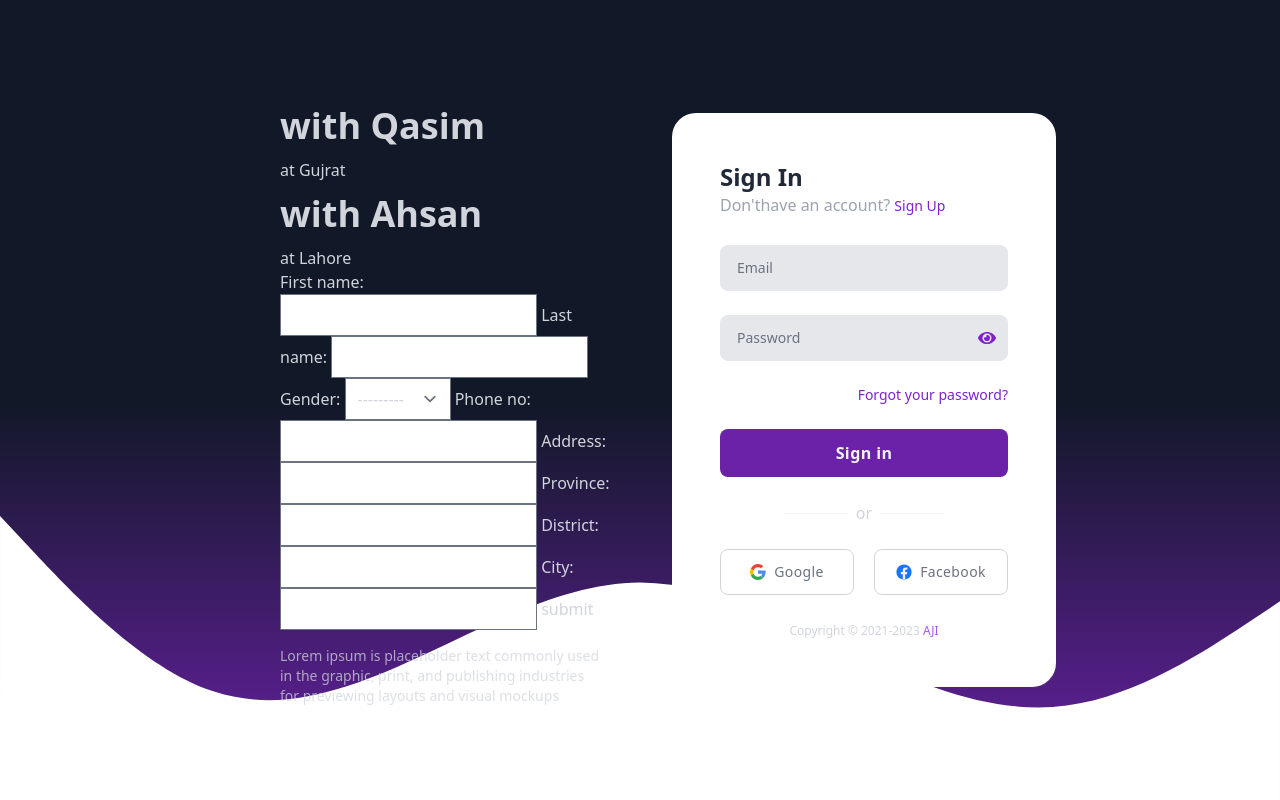
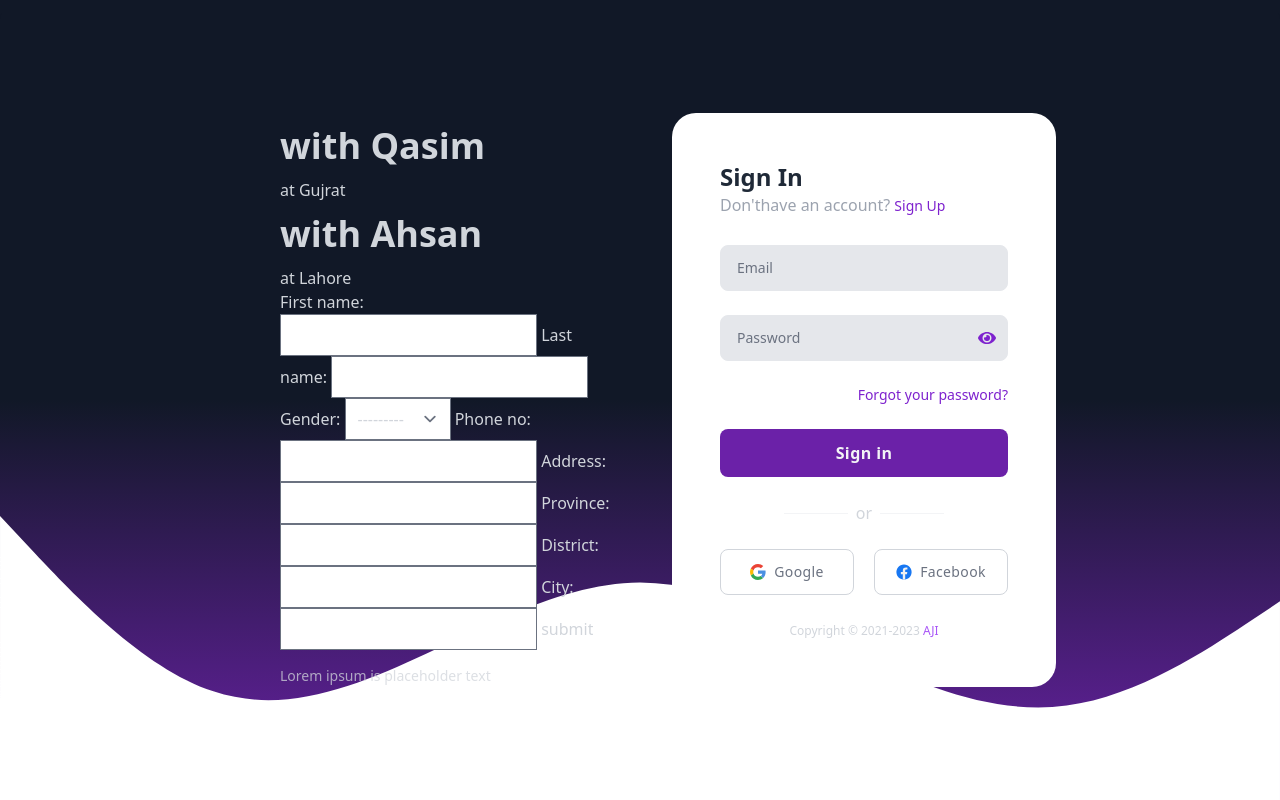
Before and after one commit to syed-abdullah786/django-pract, a Django app: page /hell/abpract/1 in a window 1280 px wide. Run offline with Django 4.2, Linux system fonts and the light colour scheme; some libraries are stand-ins or nearby versions.

Commit message:
again change n index.html

```diff
--- a/abpractice/templates/abpractice/index.html
+++ b/abpractice/templates/abpractice/index.html
@@ -27,8 +27,7 @@
 
 
 
-			<p class="pr-3 text-sm opacity-75">Lorem ipsum is placeholder text commonly used in the graphic, print,
-				and publishing industries for previewing layouts and visual mockups</p>
+			<p class="pr-3 text-sm opacity-75">Lorem ipsum is placeholder text </p>
 		</div>
 	</div>
 	<div class="flex justify-center self-center  z-10">
```
